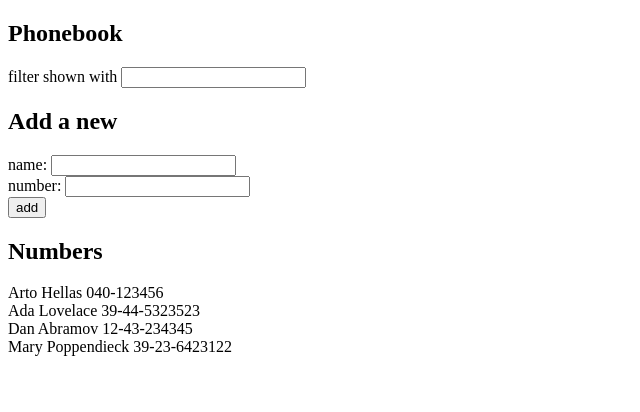
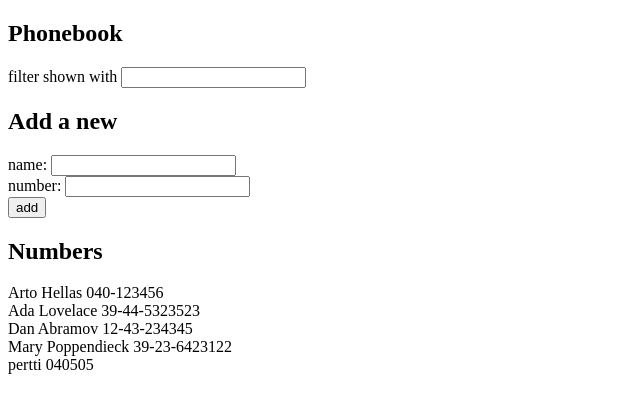
Before and after one commit to NiemiJere/fullstackopen2021, a React (Create React App) app in the folder Kierros 2/puhelinluettelo/: page / in a window 1280 px wide. Shown: the top 412 px of the page, without its empty margins (0-640 px from the left). Built offline with nearby package versions, Linux system fonts and the light colour scheme; data requests are answered from the project's data file.

Commit message:
2.15 added

```diff
--- a/Kierros 2/puhelinluettelo/db.json
+++ b/Kierros 2/puhelinluettelo/db.json
@@ -1,5 +1,5 @@
 {
-  "persons":[
+  "persons": [
     {
       "name": "Arto Hellas",
       "number": "040-123456",
@@ -19,6 +19,11 @@
       "name": "Mary Poppendieck",
       "number": "39-23-6423122",
       "id": 4
+    },
+    {
+      "name": "pertti ",
+      "number": "040505",
+      "id": 5
     }
   ]
 }
--- a/Kierros 2/puhelinluettelo/src/App.js
+++ b/Kierros 2/puhelinluettelo/src/App.js
@@ -29,8 +29,12 @@ const App = () => {
         name: newName,
         number: newNumber
       }
-      setPersons(persons.concat(personObject))
-      setNewItem(newItem.concat(newName))
+      axios
+        .post('http://localhost:3001/persons', personObject)
+        .then(response => {
+          setPersons(persons.concat(personObject))
+          setNewItem(newItem.concat(newName))
+        })
     }
     setNewName('')
     setNewNumber('')
```
